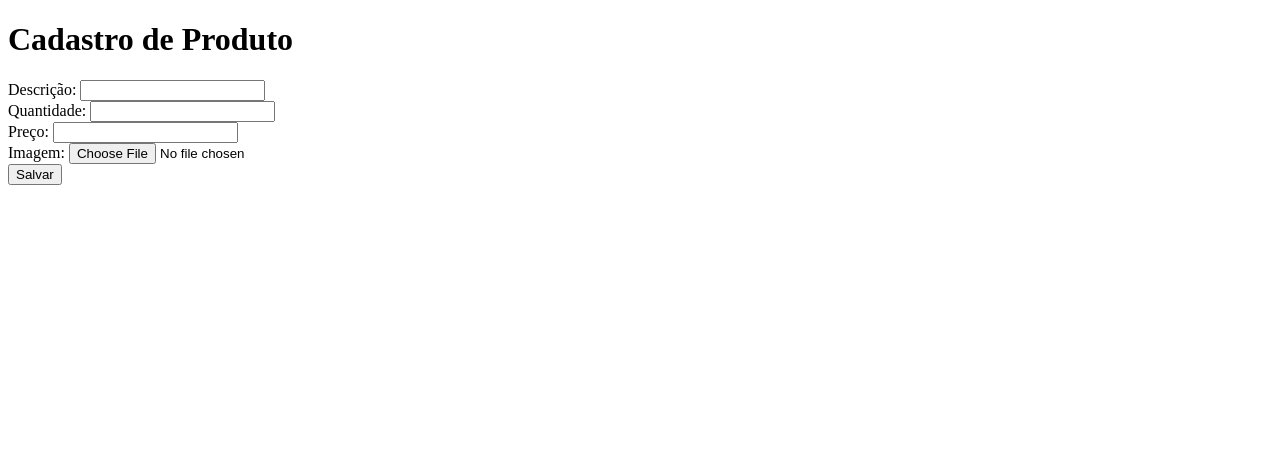
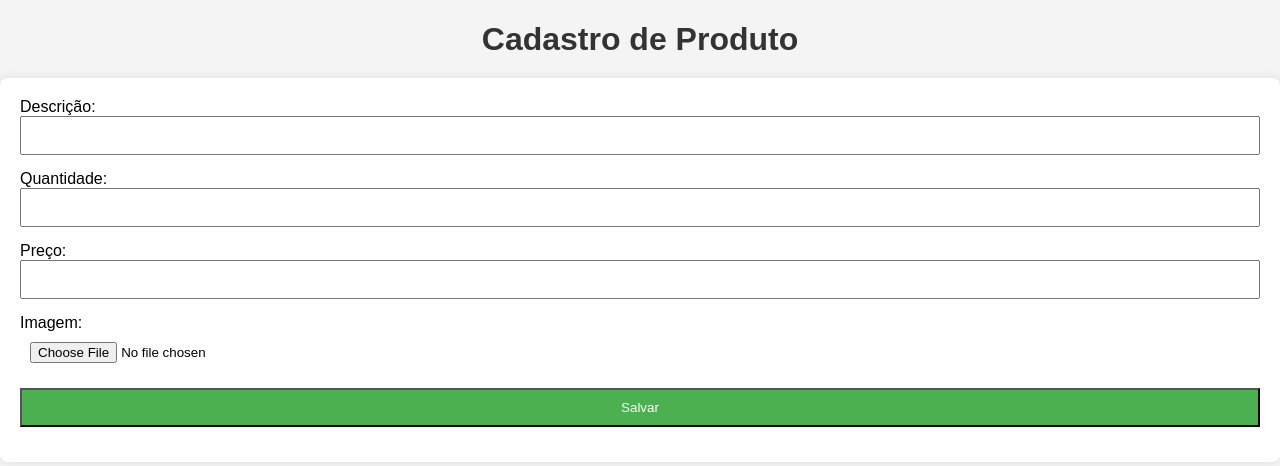
Before and after one commit to Elevetron/Pagina-de-Loja, a PHP site: page /produto/create.php in a window 1280 px wide. Shown: the top 466 px of the page. Run offline with PHP 8.4, Linux system fonts and the light colour scheme.

Commit message:
Teste de imagens e criado create.css

```diff
--- /dev/null
+++ b/css/create.css
@@ -0,0 +1,45 @@
+body {
+    font-family: Arial, sans-serif;
+    margin: 0;
+    padding: 0;
+    background-color: #f4f4f4;
+}
+
+.container {
+    display: flex;
+    flex-direction: column;
+    align-items: center;
+    justify-content: center;
+    height: 100vh;
+}
+
+h1 {
+    text-align: center;
+    color: #333;
+    margin-bottom: 20px;
+}
+
+form {
+    background-color: #fff;
+    padding: 20px;
+    border-radius: 8px;
+    box-shadow: 0 0 10px rgba(0, 0, 0, 0.1);
+}
+
+input {
+    width: 100%;
+    padding: 10px;
+    margin-bottom: 15px;
+    box-sizing: border-box;
+}
+
+input[type="submit"] {
+    background-color: #4caf50;
+    color: #fff;
+    cursor: pointer;
+}
+
+input[type="submit"]:hover {
+    background-color: #45a049;
+}
+}
--- a/view/produto/create.php
+++ b/view/produto/create.php
@@ -4,6 +4,7 @@
     <meta charset="UTF-8">
     <meta name="viewport" content="width=device-width, initial-scale=1.0">
     <title>Cadastro de Produto</title>
+    <link rel="stylesheet" href="\Trabalho-web-1\css\create.css">
 </head>
 <body>
     <h1>Cadastro de Produto</h1>
```
Also changed, not shown: images/produtos_imagens/654ad9a72b5c6.jpg (deleted), images/produtos_imagens/654ae2b842dac.jpg (deleted), images/produtos_imagens/654ae36936263.jpg (deleted), images/produtos_imagens/654b9b5561b42.png (added), images/produtos_imagens/654ba2d3b3949.png (added), images/produtos_imagens/654ba3625098c.png (added), images/produtos_imagens/654ba39eb354e.png (added), images/produtos_imagens/654ba3b303e89.png (added), images/produtos_imagens/654ba4107ba3e.png (added), images/produtos_imagens/654c0ac3c1a8a.png (added), images/produtos_imagens/654d0924de190.png (added).
